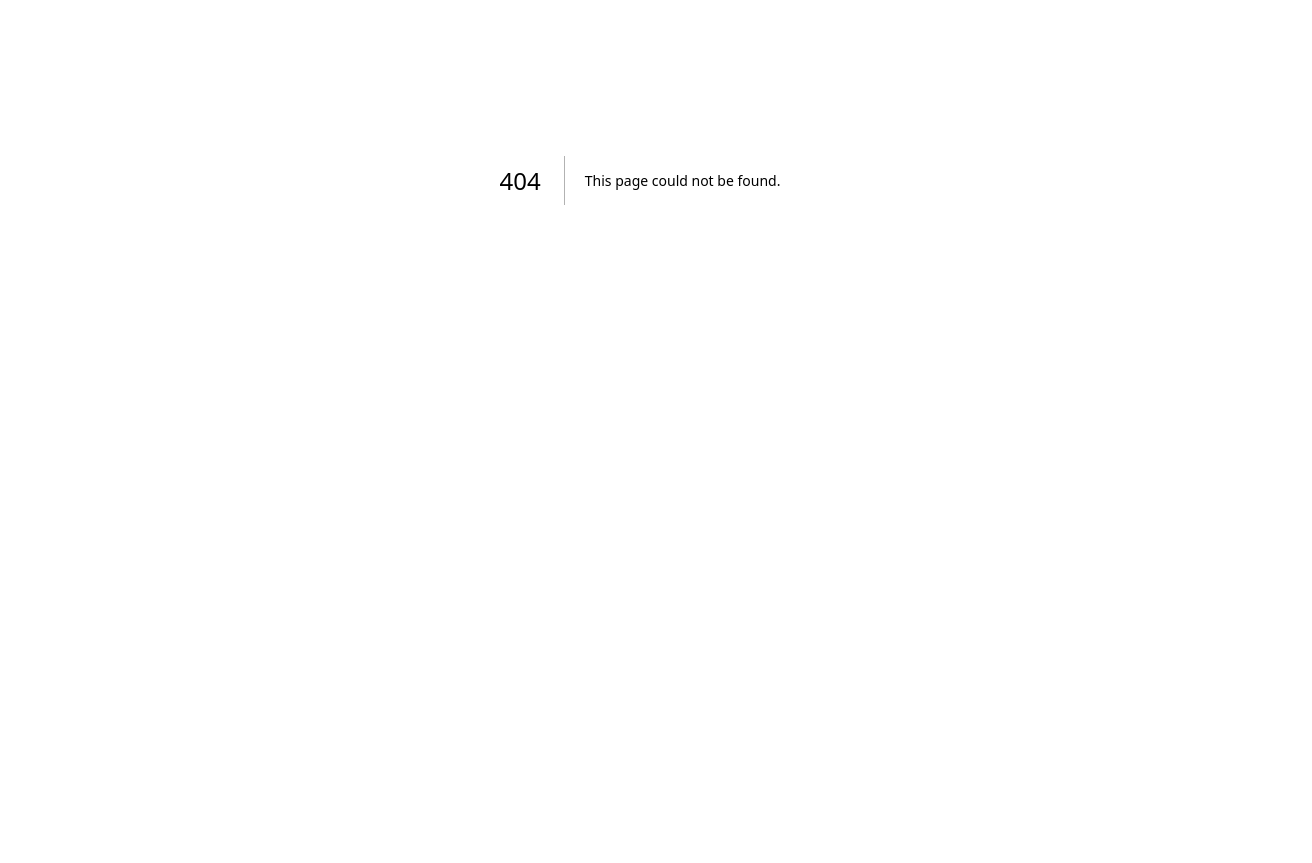
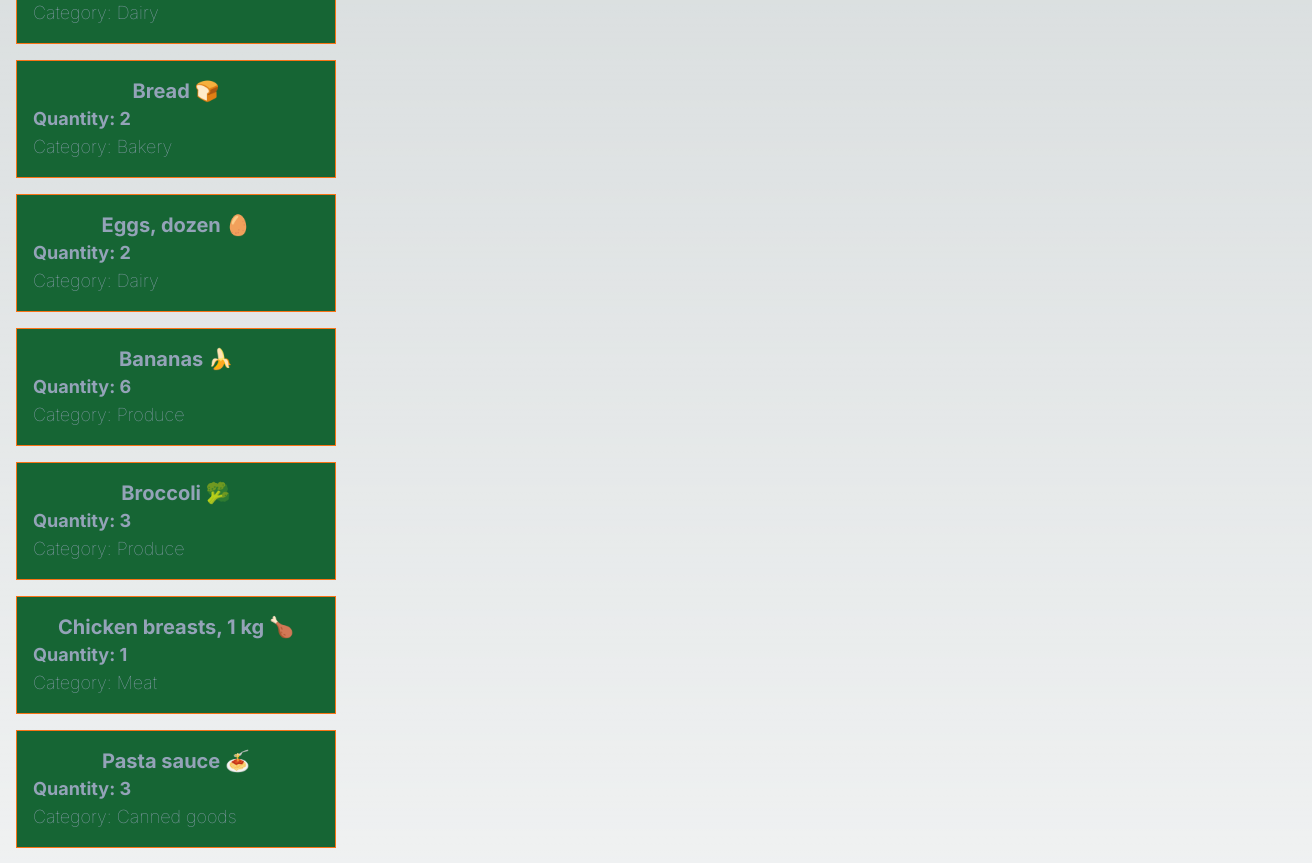
Before and after one commit to Kelm02/cprg306-assignments, a Next.js app: page /week3 in a window 1280 px wide. Before the commit this address had no page. Shown: the part 220-1083 px from the top of the page, 1312 px wide, since content can reach past the window. Before the commit the page ends 800 px from the top, so only its background shows below. Built offline with nearby package versions, Linux system fonts and the light colour scheme.

Commit message:
Final_Commit

```diff
--- a/app/page.js
+++ b/app/page.js
@@ -1,5 +1,6 @@
 import Link from "next/link";
 import { StudentInfo } from "./StudentInfo"
+
 
 export default function Home() {
   return (
--- /dev/null
+++ b/app/week3/item-list.js
@@ -0,0 +1,144 @@
+import Item from "./item";
+
+export default function ItemList(){
+
+    const item1 = {
+        name: "Milk, 4 L 🥛",
+        quantity: 1,
+        category: "Dairy",
+      };
+
+      const item2 = {
+        name: "Bread 🍞",
+        quantity: 2,
+        category: "Bakery",
+      };
+
+      const item3 = {
+        name: "Eggs, dozen 🥚",
+        quantity: 2,
+        category: "Dairy",
+      };
+
+      const item4 = {
+        name: "Bananas 🍌",
+        quantity: 6,
+        category: "Produce",
+      };
+
+      const item5 = {
+        name: "Broccoli 🥦",
+        quantity: 3,
+        category: "Produce",
+      };
+
+      const item6 = {
+        name: "Chicken breasts, 1 kg 🍗",
+        quantity: 1,
+        category: "Meat",
+      };
+
+      const item7 = {
+        name: "Pasta sauce 🍝",
+        quantity: 3,
+        category: "Canned goods",
+      };
+
+      const item8 = {
+        name: "Spaghetti, 454 g 🍝",
+        quantity: 2,
+        category: "Dry goods",
+      };
+
+      const item9 = {
+        name: "Toilet paper, 12 pack 🧻",
+        quantity: 1,
+        category: "Household",
+      };
+
+      const item10 = {
+        name: "Paper towels, 6 pack",
+        quantity: 1,
+        category: "Household",
+      };
+
+      const item11 = {
+        name: "Dish soap 🍽️",
+        quantity: 1,
+        category: "Household",
+      };
+
+      const item12 = {
+        name: "Hand soap 🧼",
+        quantity: 4,
+        category: "Household",
+      };
+
+      return (
+        <>
+
+          <Item
+            name={item1.name}
+            quantity={item1.quantity}
+            category={item1.category}
+          />
+          <Item
+            name={item2.name}
+            quantity={item2.quantity}
+            category={item2.category}
+          />
+          <Item
+            name={item3.name}
+            quantity={item3.quantity}
+            category={item3.category}
+          />
+          <Item
+            name={item4.name}
+            quantity={item4.quantity}
+            category={item4.category}
+          />
+          <Item
+            name={item5.name}
+            quantity={item5.quantity}
+            category={item5.category}
+          />
+          <Item
+            name={item6.name}
+            quantity={item6.quantity}
+            category={item6.category}
+          />
+          <Item
+            name={item7.name}
+            quantity={item7.quantity}
+            category={item7.category}
+          />
+          <Item
+            name={item8.name}
+            quantity={item8.quantity}
+            category={item8.category}
+          />
+          <Item
+            name={item9.name}
+            quantity={item9.quantity}
+            category={item9.category}
+          />
+          <Item
+            name={item10.name}
+            quantity={item10.quantity}
+            category={item10.category}
+          />
+          <Item
+            name={item11.name}
+            quantity={item11.quantity}
+            category={item11.category}
+          />
+          <Item
+            name={item12.name}
+            quantity={item12.quantity}
+            category={item12.category}
+          />
+
+
+        </>
+      );
+}
--- /dev/null
+++ b/app/week3/item.js
@@ -0,0 +1,9 @@
+export default function Item({name, quantity, category}) {
+    return (
+        <div className="text-lg font-thin border border-orange-500 bg-green-800 text-slate-400 w-full max-w-xs m-4 p-4">
+        <h3 className="text-xl font-bold text-center">{name}</h3>
+        <p className="quantity font-bold">Quantity: {quantity}</p>
+        <p>Category: {category}</p>
+      </div>
+    );
+}
--- /dev/null
+++ b/app/week3/page.js
@@ -0,0 +1,14 @@
+import Item from "./item";
+import ItemList from "./item-list";
+
+export default function Page() {
+    return (
+        <main>
+            <h1 className="border border-orange-500 bg-green-800 w-full text-5xl font-bold p-4 m-8 text-center text-slate-400">
+                Meal Prep Groceries :D
+            </h1>
+            <ItemList/>
+
+        </main>
+    )
+}
```
